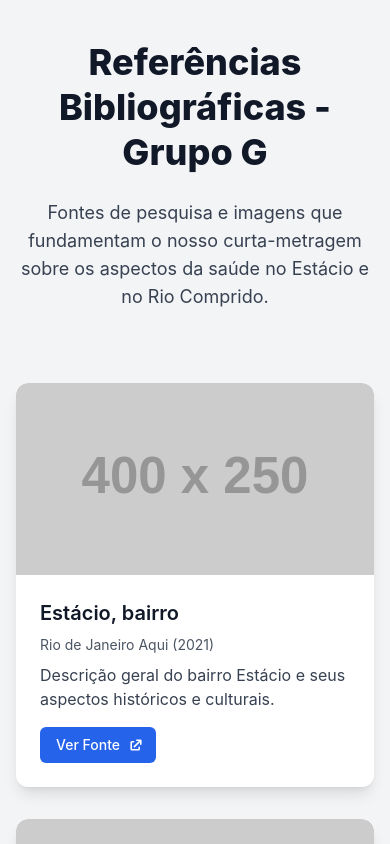
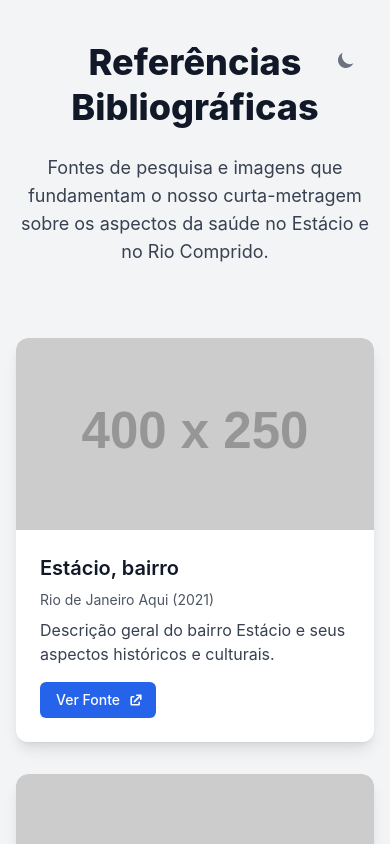
Before and after one commit to amandarrosa/referencia-bibliografica, a plain HTML site: page index.html in a window 390 px wide. Shown: the top 844 px of the page. Drawn offline with nearby package versions, Linux system fonts and the light colour scheme; placeholder pictures from the web are drawn by us.

Commit message:
v2 -  dark-mode e otimização no hover dos cards

```diff
--- a/index.html
+++ b/index.html
@@ -11,12 +11,22 @@
         }
     </style>
 </head>
-<body class="bg-gray-100 min-h-screen flex flex-col items-center py-8 px-4 sm:px-6 lg:px-8">
-    <header class="w-full max-w-4xl text-center mb-12">
-        <h1 class="text-4xl sm:text-5xl font-extrabold text-gray-900 leading-tight mb-4 rounded-lg p-2">
-            Referências Bibliográficas - Grupo G
-        </h1>
-        <p class="text-lg sm:text-xl text-gray-700 mb-6">
+<body class="bg-gray-100 dark:bg-gray-900 min-h-screen flex flex-col items-center py-8 px-4 sm:px-6 lg:px-8 transition-colors duration-300">
+    <header class="w-full max-w-4xl text-center mb-12 relative">
+        <div>
+            <h1 class="text-4xl sm:text-5xl font-extrabold text-gray-900 dark:text-gray-100 leading-tight mb-4 rounded-lg p-2">
+                Referências Bibliográficas
+            </h1>
+        </div>
+        <button id="theme-toggle" type="button" class="absolute top-2 right-2 text-gray-500 dark:text-gray-400 hover:bg-gray-200 dark:hover:bg-gray-700 focus:outline-none focus:ring-4 focus:ring-gray-200 dark:focus:ring-gray-700 rounded-lg text-sm p-2.5">
+            <svg id="theme-toggle-dark-icon" class="hidden w-5 h-5" fill="currentColor" viewBox="0 0 20 20" xmlns="http://www.w3.org/2000/svg">
+                <path d="M17.293 13.293A8 8 0 016.707 2.707a8.001 8.001 0 1010.586 10.586z"></path>
+            </svg>
+            <svg id="theme-toggle-light-icon" class="hidden w-5 h-5" fill="currentColor" viewBox="0 0 20 20" xmlns="http://www.w3.org/2000/svg">
+                <path d="M10 2a1 1 0 011 1v1a1 1 0 11-2 0V3a1 1 0 011-1zm4 8a4 4 0 11-8 0 4 4 0 018 0zm-.464 4.95l.707.707a1 1 0 001.414-1.414l-.707-.707a1 1 0 00-1.414 1.414zm2.121-3.536a1 1 0 010 1.414l-.707.707a1 1 0 11-1.414-1.414l.707-.707a1 1 0 011.414 0zM10 18a1 1 0 01-1-1v-1a1 1 0 112 0v1a1 1 0 01-1 1zM4.464 4.95l-.707-.707a1 1 0 00-1.414 1.414l.707.707a1 1 0 001.414-1.414zm2.121 9.536a1 1 0 010-1.414l.707-.707a1 1 0 111.414 1.414l-.707.707a1 1 0 01-1.414 0zM1.5 10a1 1 0 011-1h1a1 1 0 110 2H2.5a1 1 0 01-1-1z" fill-rule="evenodd" clip-rule="evenodd"></path>
+            </svg>
+        </button>
+        <p class="text-lg sm:text-xl text-gray-700 dark:text-gray-300 mb-6">
             Fontes de pesquisa e imagens que fundamentam o nosso curta-metragem sobre os aspectos da saúde no Estácio e no Rio Comprido.
         </p>
     </header>
--- a/main.js
+++ b/main.js
@@ -1,6 +1,6 @@
 function createReferenceCard(ref) {
     const card = document.createElement('div');
-    card.className = 'bg-white rounded-xl shadow-lg hover:shadow-xl transition-shadow duration-300 overflow-hidden';
+    card.className = 'bg-white dark:bg-gray-800 rounded-xl shadow-lg hover:shadow-2xl hover:-translate-y-1 transform transition-all duration-300 overflow-hidden';
 
     const image = document.createElement('img');
     image.src = ref.image || 'https://placehold.co/400x250/CCCCCC/333333?text=Sem+Imagem';
@@ -14,15 +14,15 @@ function createReferenceCard(ref) {
     content.className = 'p-6';
 
     const title = document.createElement('h3');
-    title.className = 'text-xl font-semibold text-gray-900 mb-2';
+    title.className = 'text-xl font-semibold text-gray-900 dark:text-gray-100 mb-2';
     title.textContent = ref.title;
 
     const authorYear = document.createElement('p');
-    authorYear.className = 'text-gray-600 text-sm mb-2';
+    authorYear.className = 'text-gray-600 dark:text-gray-400 text-sm mb-2';
     authorYear.textContent = `${ref.author} (${ref.year})`;
 
     const description = document.createElement('p');
-    description.className = 'text-gray-700 text-base mb-4';
+    description.className = 'text-gray-700 dark:text-gray-300 text-base mb-4';
     description.textContent = ref.description;
 
     const link = document.createElement('a');
@@ -90,4 +90,43 @@ function loadReferences() {
         });
 }
 
-window.addEventListener('DOMContentLoaded', loadReferences);
+function setupThemeToggle() {
+    const themeToggleDarkIcon = document.getElementById('theme-toggle-dark-icon');
+    const themeToggleLightIcon = document.getElementById('theme-toggle-light-icon');
+    const themeToggleButton = document.getElementById('theme-toggle');
+
+    // Função para atualizar o ícone
+    const updateIcon = () => {
+        if (document.documentElement.classList.contains('dark')) {
+            themeToggleLightIcon.classList.remove('hidden');
+            themeToggleDarkIcon.classList.add('hidden');
+        } else {
+            themeToggleLightIcon.classList.add('hidden');
+            themeToggleDarkIcon.classList.remove('hidden');
+        }
+    };
+
+    // Verifica o tema no carregamento da página
+    if (localStorage.getItem('color-theme') === 'dark' || (!('color-theme' in localStorage) && window.matchMedia('(prefers-color-scheme: dark)').matches)) {
+        document.documentElement.classList.add('dark');
+    } else {
+        document.documentElement.classList.remove('dark');
+    }
+    updateIcon();
+
+    themeToggleButton.addEventListener('click', function() {
+        // Inverte o tema
+        const isDark = document.documentElement.classList.toggle('dark');
+
+        // Salva a preferência no localStorage
+        localStorage.setItem('color-theme', isDark ? 'dark' : 'light');
+
+        // Atualiza o ícone
+        updateIcon();
+    });
+}
+
+window.addEventListener('DOMContentLoaded', () => {
+    loadReferences();
+    setupThemeToggle();
+});
```
